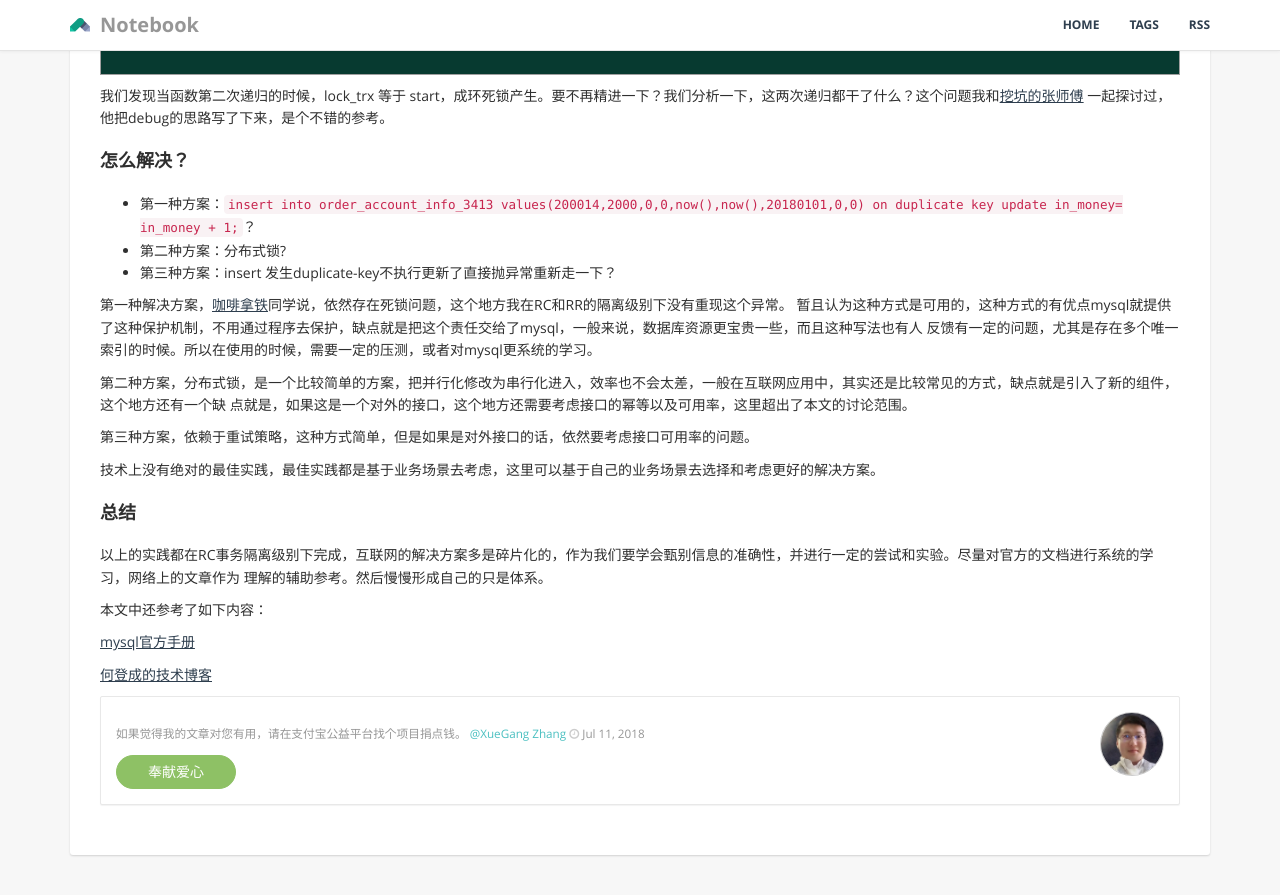
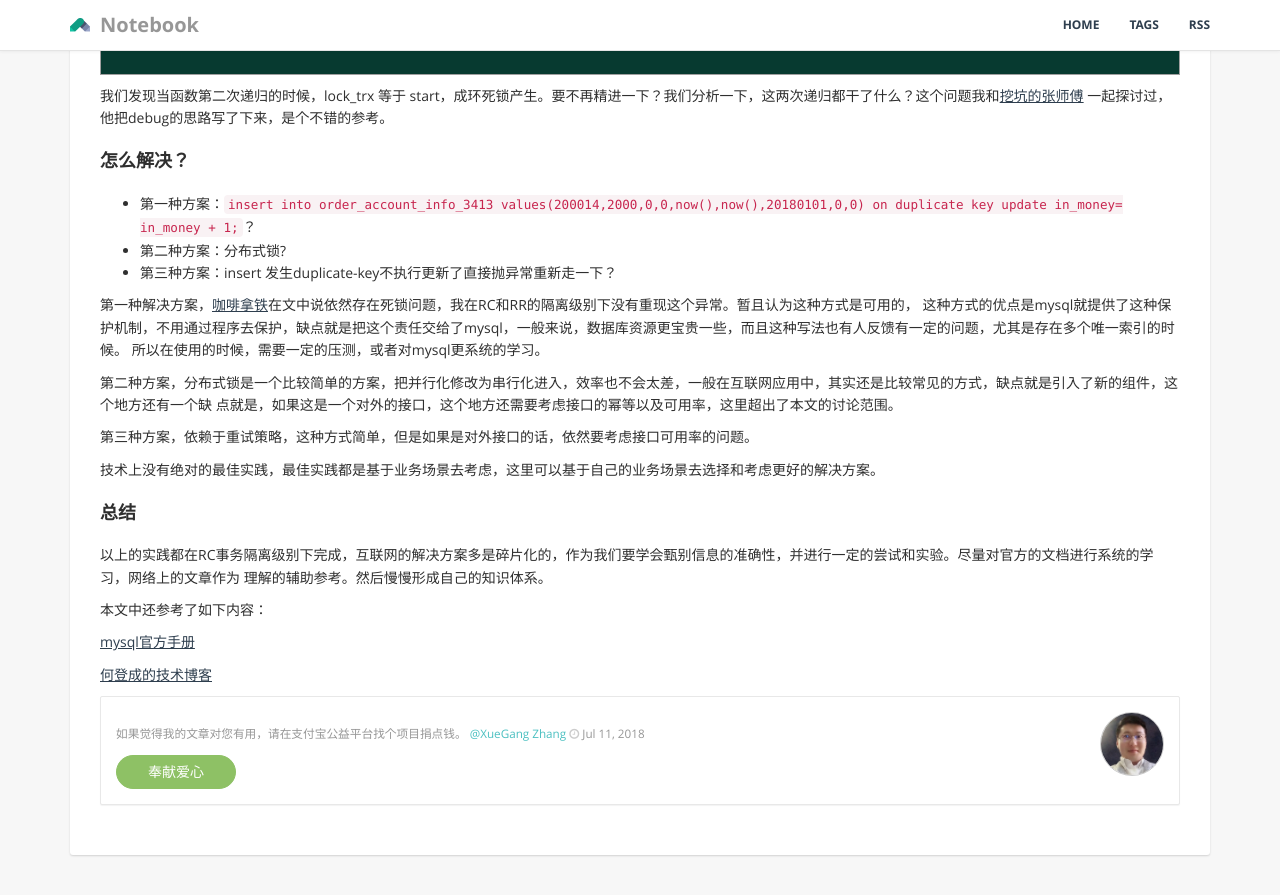
Before and after one commit to unionstars/unionstars.github.io, a Jekyll site: the page built from _posts/201907/2019-07-26-mysql_lock_in_action.md, in a window 1280 px wide and 900 px high, scrolled down 6869 px. Shown: the top 895 px of the window. Built offline with Jekyll 4.4.1, drawn with Linux system fonts in a browser that asks for light colours.

Commit message:
refactor

```diff
--- a/_posts/201907/2019-07-26-mysql_lock_in_action.md
+++ b/_posts/201907/2019-07-26-mysql_lock_in_action.md
@@ -266,11 +266,11 @@ lock_deadlock_recursive是迭代的主函数。 start为初始事务, wait_lock
 - 第二种方案：分布式锁?
 - 第三种方案：insert 发生duplicate-key不执行更新了直接抛异常重新走一下？
 
-第一种解决方案，[咖啡拿铁](https://juejin.im/user/57e4a4e80e3dd9005809b6fb)同学说，依然存在死锁问题，这个地方我在RC和RR的隔离级别下没有重现这个异常。
-暂且认为这种方式是可用的，这种方式的有优点mysql就提供了这种保护机制，不用通过程序去保护，缺点就是把这个责任交给了mysql，一般来说，数据库资源更宝贵一些，而且这种写法也有人
-反馈有一定的问题，尤其是存在多个唯一索引的时候。所以在使用的时候，需要一定的压测，或者对mysql更系统的学习。
+第一种解决方案，[咖啡拿铁](https://juejin.im/user/57e4a4e80e3dd9005809b6fb)在文中说依然存在死锁问题，我在RC和RR的隔离级别下没有重现这个异常。暂且认为这种方式是可用的，
+这种方式的优点是mysql就提供了这种保护机制，不用通过程序去保护，缺点就是把这个责任交给了mysql，一般来说，数据库资源更宝贵一些，而且这种写法也有人反馈有一定的问题，尤其是存在多个唯一索引的时候。
+所以在使用的时候，需要一定的压测，或者对mysql更系统的学习。
 
-第二种方案，分布式锁，是一个比较简单的方案，把并行化修改为串行化进入，效率也不会太差，一般在互联网应用中，其实还是比较常见的方式，缺点就是引入了新的组件，这个地方还有一个缺
+第二种方案，分布式锁是一个比较简单的方案，把并行化修改为串行化进入，效率也不会太差，一般在互联网应用中，其实还是比较常见的方式，缺点就是引入了新的组件，这个地方还有一个缺
 点就是，如果这是一个对外的接口，这个地方还需要考虑接口的幂等以及可用率，这里超出了本文的讨论范围。
 
 第三种方案，依赖于重试策略，这种方式简单，但是如果是对外接口的话，依然要考虑接口可用率的问题。
@@ -279,7 +279,7 @@ lock_deadlock_recursive是迭代的主函数。 start为初始事务, wait_lock
 
 #### 总结
 以上的实践都在RC事务隔离级别下完成，互联网的解决方案多是碎片化的，作为我们要学会甄别信息的准确性，并进行一定的尝试和实验。尽量对官方的文档进行系统的学习，网络上的文章作为
-理解的辅助参考。然后慢慢形成自己的只是体系。
+理解的辅助参考。然后慢慢形成自己的知识体系。
 
 
 本文中还参考了如下内容：
```
